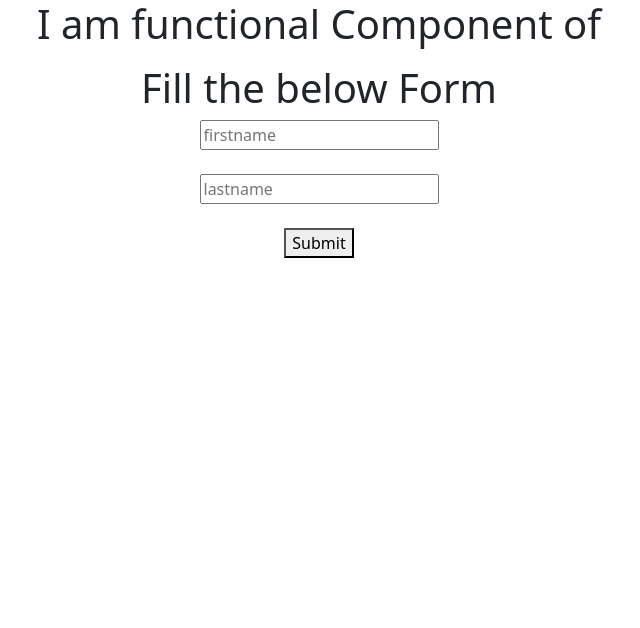
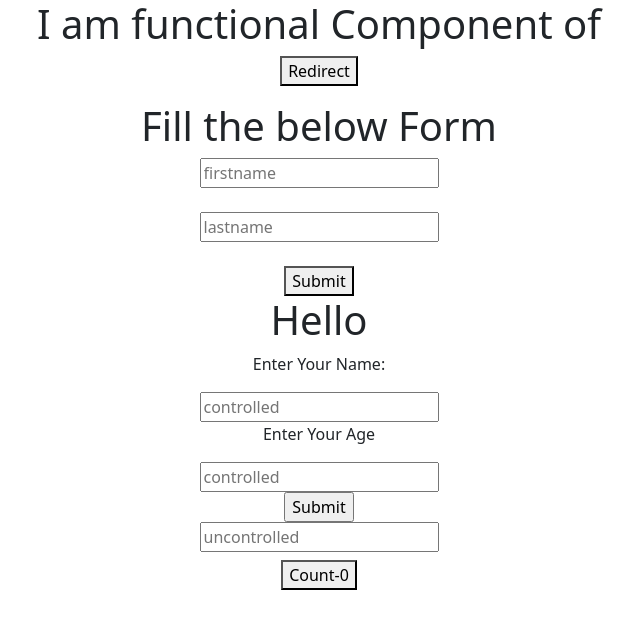
Before and after one commit to Kusumrajbhar/React-Practice, a React (Create React App) app: page /greet in a window 1280 px wide. Shown: the top 628 px of the page, without its empty margins (321-961 px from the left). Built offline with nearby package versions, Linux system fonts and the light colour scheme.

Commit message:
practice

```diff
--- a/src/App.js
+++ b/src/App.js
@@ -37,6 +37,7 @@ import EffecttitleTwo from './customeHook/EffecttitleTwo';
 import CounterOne from './customeHook/CounterOne';
 import CounterTwo from './customeHook/CounterTwo';
 import Form from './customeHook/Form';
+import UseEffect from './customeHook/UseEffect';
 
 // wrape all the components with error boundary else all component get hide
 //class component
@@ -56,7 +57,7 @@ render() {
       </Switch>
 
       <Form />
-
+      {/* <UseEffect /> */}
       {/* <CounterOne /> */}
       {/* <CounterTwo /> */}
 
@@ -91,7 +92,7 @@ render() {
       {/* <HookCounter2 /> */}
       {/* <HooksCount /> */}
        {/* <ParentComponent /> */}
-      {/* <OnchangeEvent /> */}
+    <OnchangeEvent />
       {/* <Counter /> */}
       {/* <FunctionSetState /> */}
       {/* <ClassClick /> */}
@@ -103,7 +104,7 @@ render() {
         <p>I am children element</p>
       </Greet> */}
       {/* <Greet name="Shraddha" lastName="Tendulkar" /> */}
-      {/* <Welcome name="Ashutosh" lastName="Sharangi" /> */}
+       {/* <Welcome name="Ashutosh" lastName="Sharangi" />  */}
 
     </div>
   )
--- a/src/components/Greet.js
+++ b/src/components/Greet.js
@@ -1,12 +1,15 @@
 import React from 'react';
+import {useHistory} from "react-router-dom";
 
 function Greet(props) {
+    const history = useHistory();
     console.log(props)
     //props.name = "shreya"
     const {name, lastName, children} = props
     return (
     <>
     <h1>I am functional Component of {name} {lastName}</h1>
+    <button onClick={()=>history.push("/welcome")}>Redirect</button>
     <p>{children}</p>
     </>
     )
--- a/src/components/OnchangeEvent.js
+++ b/src/components/OnchangeEvent.js
@@ -1,16 +1,24 @@
 import React, { Component } from 'react'
 
 class OnchangeEvent extends Component {
-    constructor(props) {
-        super(props)
+   constructor(props) {
+     super(props)
+     //controlled input element
             this.state = {
              username: '',
-             age: null
+             age: null,
+             count: 0,
+             uncontrolled : ''
         }
+       // this.changeHandler = this.changeHandler.bind(this);
+       this.submitHandler = this.submitHandler.bind(this);
+       //this.increseCount = this.increseCount.bind(this);
     }
 
-    changeHandler = (event) => {
+    //uncontolled input element
+    inputValue = React.createRef();
 
+      changeHandler(event){
         console.log(event)
         let nam = event.target.name;
         let val = event.target.value;
@@ -19,9 +27,17 @@ class OnchangeEvent extends Component {
         })
     }
 
-    submitHandler = (event) => {
+    uncontrolledChanhgeHandler = () => {
+        this.setState({uncontrolled: `Tha uncontrolled value is ${this.inputValue.current.value}`})
+    }
+
+    submitHandler(event){
        event.preventDefault();
         alert("You are submitting" + " " + this.state.username)
+    }
+
+    increseCount = () => {
+        this.setState({count: this.state.count+1})
     }
 
     // validationHandler = (event) => {
@@ -44,6 +60,7 @@ class OnchangeEvent extends Component {
 
     render() {
         return (
+            <>
             <form onSubmit={this.submitHandler}>
             <h1>Hello {this.state.username}</h1>
             <p>Enter Your Name: </p>
@@ -51,6 +68,7 @@ class OnchangeEvent extends Component {
             type='text'
             name='username'
             id="uppercase"
+            placeholder='controlled'
             onChange={this.changeHandler}
             onKeyUp={this.upperCase}
             /> <br/>
@@ -58,13 +76,19 @@ class OnchangeEvent extends Component {
             <input
             type='text'
             name='age'
+            placeholder='controlled'
             onChange={this.changeHandler}
             />
             <br/>
             <input
             type= 'submit'
             />
+            <br />
+            <input type="text" placeholder='uncontrolled' ref={this.inputValue} onChange={this.uncontrolledChanhgeHandler}/>
+            <h2>{this.state.uncontrolled}</h2>
             </form>
+            <button type="submit" onClick={this.increseCount}>Count-{this.state.count}</button>
+            </>
         )
     }
 }
--- a/src/customeHook/Form.js
+++ b/src/customeHook/Form.js
@@ -5,6 +5,28 @@ import "./styles.less";
 function Form() {
  const [firstName, bindFirstName, resetFirstName] = FormCustom('')
  const [lastName, bindLastName, resetLastName] = FormCustom('')
+
+ let name = "kusum";
+ let role = "developer";
+
+ let obj = {
+  name: name,
+  role: role
+ }
+
+ if(obj){
+   console.log(obj?.work, "obj")  //or obj?.work
+ }
+
+ //while checking chaining do this way
+//  if(person && person.address){
+//   console.log(person.address.street)  //do not throw anything
+//  }
+
+const fun = () => {
+  console.log("fun")
+}
+fun?.()   // can check null value
 
   const submitHandler = (e) => {
     e.preventDefault()
@@ -14,6 +36,23 @@ function Form() {
     resetFirstName()    //to reset the value
     resetLastName()
   };
+
+  const calculate = (price, tax, description) => {
+    // 2 ways to manage default in case of passing 0
+    //first way
+    if(tax == null){
+      tax = 1
+    }
+    //second way
+    //tax = tax ?? 1;                 // how to manage default value along with passing 0 in a function
+    price = price + tax;
+    console.log(`%c${description} price is %c${price}`, "color: red", "color: green"); //style console
+    }
+
+    calculate(100, 2, "First with value");
+    calculate(100, undefined, "second passing undefined");
+    calculate(100, 0, "third passing zero considering default");
+
   return (
     <div>
       <h1 className="formHeader">Fill the below Form</h1>
--- /dev/null
+++ b/src/customeHook/UseEffect.js
@@ -0,0 +1,26 @@
+import { useState, useEffect } from "react";
+
+const countCSS = {
+    fontSize: "24px",
+    fontWeight: "bold",
+    color : "red"
+
+}
+
+const UseEffect = () => {
+const [count, setCount] = useState(0);
+
+return (
+    <>
+    <div style={{topMargin: "20px"}}>
+    <button onClick={() => setCount(count+1)}>+</button>
+    <div style={countCSS}>
+    Count is {count};
+    </div>
+    <button onClick={() => setCount(count-1)}>-</button>
+    </div>
+    </>
+)
+}
+
+export default UseEffect
```
Also changed, not shown: src/JsCoding/JsCoding.js (added).
